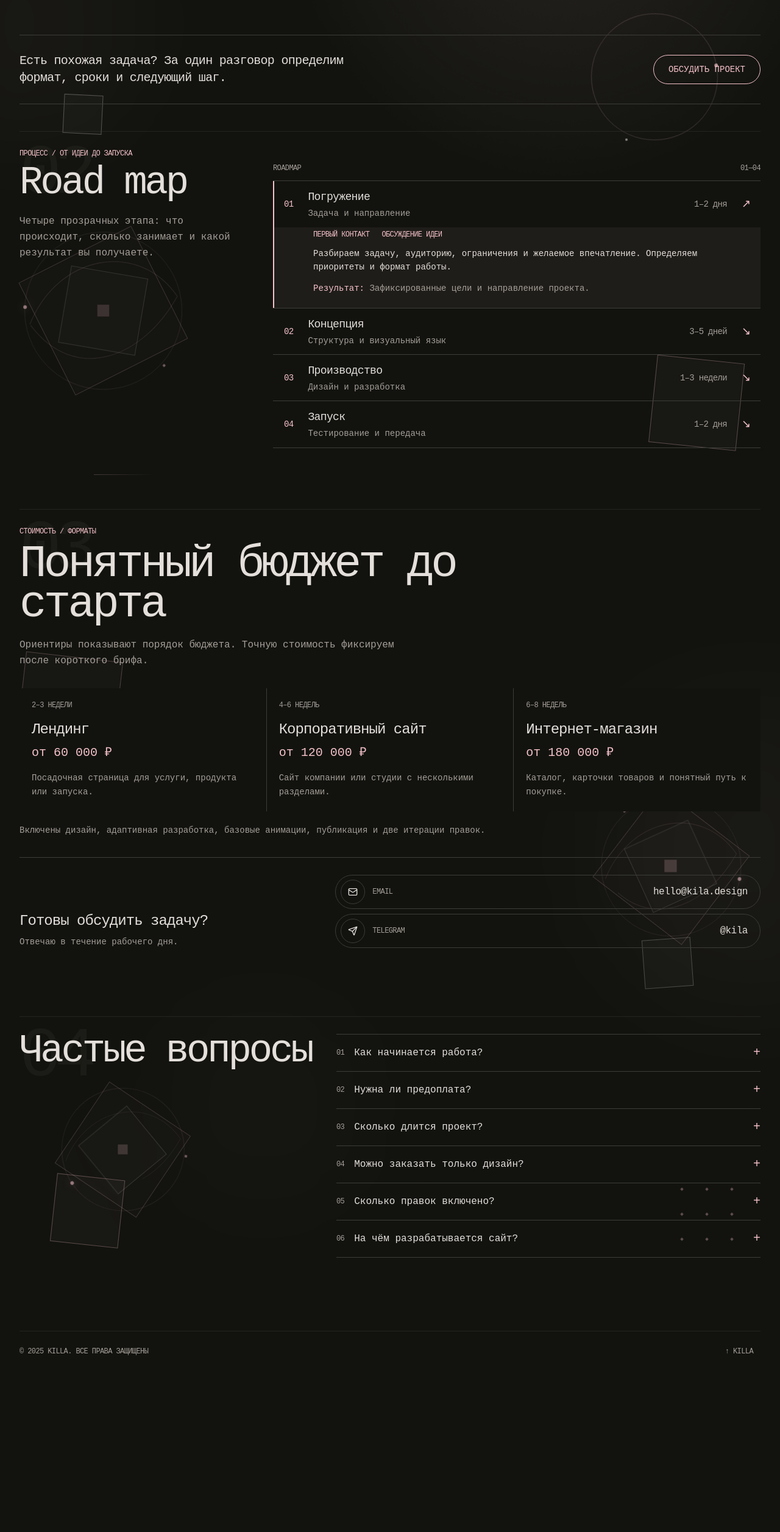
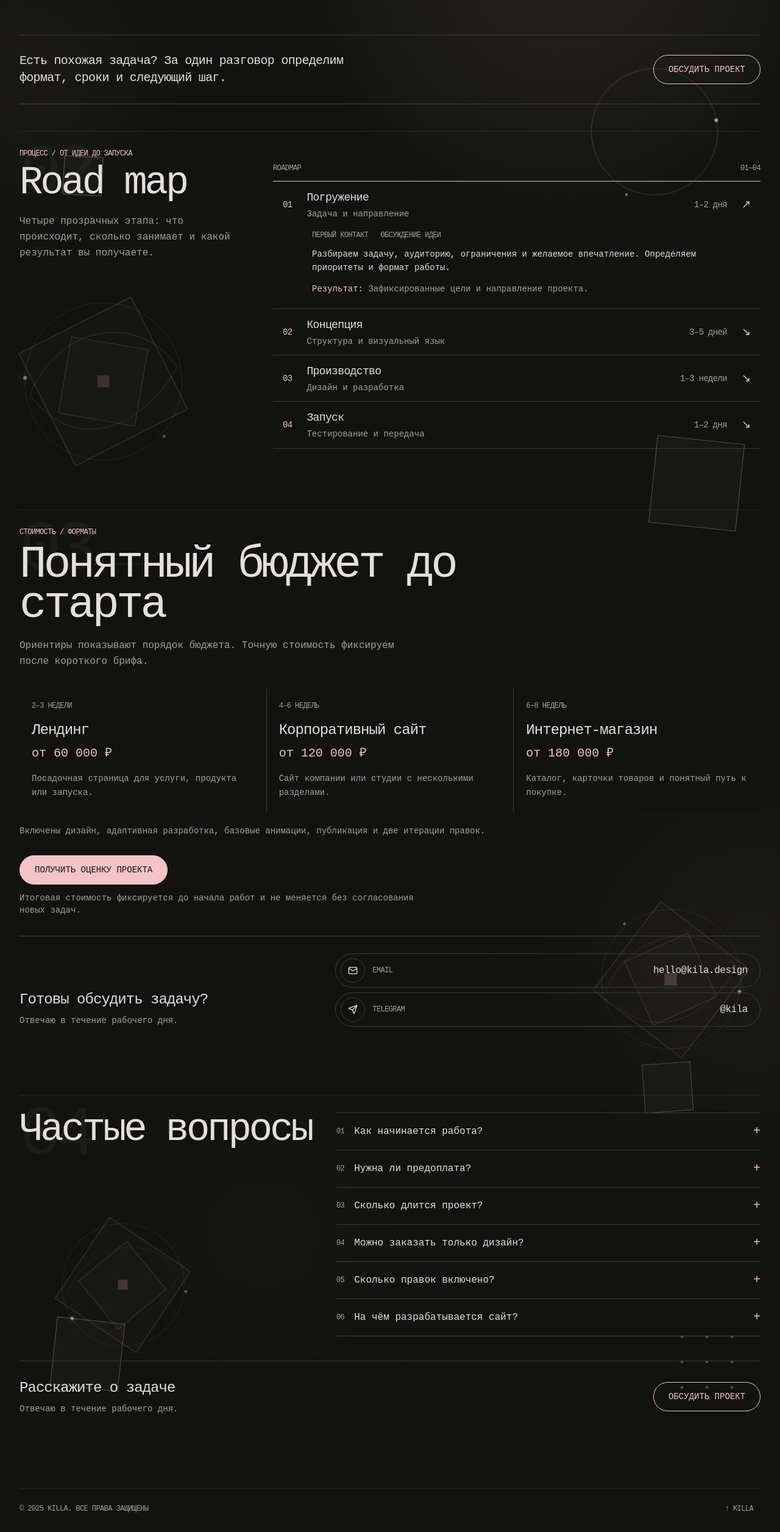
Before and after one commit to KillaRZVR/kila-portfolio, a Next.js app: page / in a window 1280 px wide. Shown: the part 1181-3694 px from the top of the page at 61% size. Before the commit the page ends 3436 px from the top, so only its background shows below. Built offline with nearby package versions, Linux system fonts and the light colour scheme; a web font is replaced by a local one.

Commit message:
Complete roadmap pricing and FAQ CTAs

```diff
--- a/components/faq-section.tsx
+++ b/components/faq-section.tsx
@@ -14,6 +14,15 @@ export function FAQSection() {
             {siteData.faq.items.map((item, index) => <details key={item.question} className="group py-1"><summary className="flex min-h-12 cursor-pointer list-none items-center gap-4 py-3 text-base leading-snug focus-visible:outline-none focus-visible:text-[#f5c2c8]"><span className="font-telemetry text-xs text-muted-foreground">{String(index + 1).padStart(2, "0")}</span><span>{item.question}</span><span className="ml-auto text-xl text-[#f5c2c8] transition-transform group-open:rotate-45">+</span></summary><p className="pb-4 pl-9 pr-8 text-sm leading-relaxed text-muted-foreground">{item.answer}</p></details>)}
           </div>
         </div>
+        <div className="mt-10 flex flex-col gap-5 border-t border-[#3c3c38] pt-7 sm:flex-row sm:items-center sm:justify-between">
+          <div>
+            <p className="text-xl leading-snug tracking-[-0.04em] sm:text-2xl">Расскажите о задаче</p>
+            <p className="mt-2 text-sm text-muted-foreground">{siteData.responseTime}</p>
+          </div>
+          <a href="#contacts" className="font-xanmono inline-flex min-h-12 shrink-0 items-center justify-center rounded-full border border-[#f5c2c8] px-6 text-sm uppercase text-[#f5c2c8] transition-colors hover:bg-[#f5c2c8] hover:text-[#12130f] focus-visible:outline-none focus-visible:ring-2 focus-visible:ring-[#f5c2c8]">
+            Обсудить проект
+          </a>
+        </div>
       </RevealSection>
     </section>
   );
--- a/components/price-section.tsx
+++ b/components/price-section.tsx
@@ -21,6 +21,14 @@ export function PriceSection() {
             {siteData.prices.items.map((item) => <article key={item.title} className="bg-[#12130f] p-5"><p className="font-telemetry text-xs uppercase text-muted-foreground">{item.duration}</p><h3 className="mt-4 text-xl tracking-[-0.04em] sm:text-2xl">{item.title}</h3><p className="mt-2 text-lg text-[#f5c2c8] sm:text-xl">{item.price}</p><p className="mt-4 text-sm leading-relaxed text-muted-foreground">{item.description}</p></article>)}
           </div>
           <p className="mt-5 max-w-3xl text-sm leading-relaxed text-muted-foreground">{siteData.prices.note}</p>
+          <div className="mt-7 flex flex-col items-start gap-3">
+            <a href="#contacts" className="font-xanmono inline-flex min-h-12 items-center justify-center rounded-full border border-[#f5c2c8] bg-[#f5c2c8] px-6 text-sm uppercase text-[#12130f] transition-[transform,box-shadow] hover:-translate-y-0.5 hover:shadow-[0_0_22px_rgba(245,194,200,0.24)] focus-visible:outline-none focus-visible:ring-2 focus-visible:ring-[#f5c2c8] focus-visible:ring-offset-2 focus-visible:ring-offset-[#12130f]">
+              Получить оценку проекта
+            </a>
+            <p className="max-w-2xl text-xs leading-relaxed text-muted-foreground sm:text-sm">
+              Итоговая стоимость фиксируется до начала работ и не меняется без согласования новых задач.
+            </p>
+          </div>
           <div id="contacts" className="mt-8 grid scroll-mt-12 gap-7 border-t border-[#3c3c38] pt-7 lg:grid-cols-12 lg:items-end">
             <div className="lg:col-span-5"><p className="text-xl leading-snug tracking-[-0.04em] sm:text-2xl">Готовы обсудить задачу?</p><p className="mt-2 text-sm text-muted-foreground">{siteData.responseTime}</p></div>
             <div className="flex flex-col gap-2 lg:col-span-7">
--- a/components/roadmap-section.tsx
+++ b/components/roadmap-section.tsx
@@ -26,14 +26,14 @@ export function RoadmapSection() {
               {siteData.roadmap.items.map((item, index) => {
                 const isActive = item.id === activeId;
                 return (
-                  <div key={item.id} className="border-t border-[#3c3c38] first:border-t-0">
-                    <button type="button" aria-expanded={isActive} aria-controls={`roadmap-stage-${item.id}`} onClick={() => setActiveId(isActive ? 0 : item.id)} className={`grid min-h-16 w-full grid-cols-[auto_minmax(0,1fr)_auto] items-center gap-4 border-l-2 px-3 py-3 text-left transition-colors duration-200 focus-visible:outline-none focus-visible:bg-[#f5c2c8]/[0.06] sm:grid-cols-[auto_minmax(0,1fr)_auto_auto] sm:gap-6 sm:px-4 ${isActive ? "border-l-[#f5c2c8]" : "border-l-transparent hover:bg-[#e4dfda]/[0.025]"}`}>
+                  <div key={item.id} className={`border-t transition-colors duration-200 ${isActive ? "border-[#f5c2c8]/80" : "border-[#3c3c38]"}`}>
+                    <button type="button" aria-expanded={isActive} aria-controls={`roadmap-stage-${item.id}`} onClick={() => setActiveId(isActive ? 0 : item.id)} className="grid min-h-16 w-full grid-cols-[auto_minmax(0,1fr)_auto] items-center gap-4 px-3 py-3 text-left transition-colors duration-200 hover:bg-[#e4dfda]/[0.025] focus-visible:outline-none focus-visible:bg-[#e4dfda]/[0.04] sm:grid-cols-[auto_minmax(0,1fr)_auto_auto] sm:gap-6 sm:px-4">
                       <span className="font-telemetry text-sm text-[#f5c2c8]">{String(index + 1).padStart(2, "0")}</span>
                       <span className="min-w-0"><span className="block text-base leading-tight tracking-[-0.035em] sm:text-lg">{item.title}</span><span className="mt-1 block text-sm leading-snug text-muted-foreground">{item.summary}</span><span className="font-telemetry mt-2 block text-sm text-muted-foreground sm:hidden">{item.duration}</span></span>
                       <span className="font-telemetry hidden text-sm text-muted-foreground sm:block">{item.duration}</span>
                       <span className="text-lg text-[#f5c2c8]" aria-hidden="true">{isActive ? "↗" : "↘"}</span>
                     </button>
-                    {isActive && <div id={`roadmap-stage-${item.id}`} className="border-l-2 border-l-[#f5c2c8] bg-[#f5c2c8]/[0.06] px-5 pb-5 pt-1 sm:px-16"><div className="mb-3 flex flex-wrap gap-x-5 gap-y-2">{item.steps.map((step) => <span key={step} className="font-telemetry text-xs uppercase text-[#f5c2c8]">{step}</span>)}</div><p className="max-w-3xl text-sm leading-relaxed text-[#e4dfda]">{item.description}</p><p className="mt-3 max-w-3xl text-sm leading-relaxed text-muted-foreground"><span className="text-[#f5c2c8]">Результат:</span>{" "}{item.result}</p></div>}
+                    {isActive && <div id={`roadmap-stage-${item.id}`} className="px-5 pb-5 pt-1 sm:px-16"><div className="mb-3 flex flex-wrap gap-x-5 gap-y-2">{item.steps.map((step) => <span key={step} className="font-telemetry text-xs uppercase text-muted-foreground">{step}</span>)}</div><p className="max-w-3xl text-sm leading-relaxed text-[#e4dfda]">{item.description}</p><p className="mt-3 max-w-3xl text-sm leading-relaxed text-muted-foreground"><span className="text-[#f5c2c8]">Результат:</span>{" "}{item.result}</p></div>}
                   </div>
                 );
               })}
```
